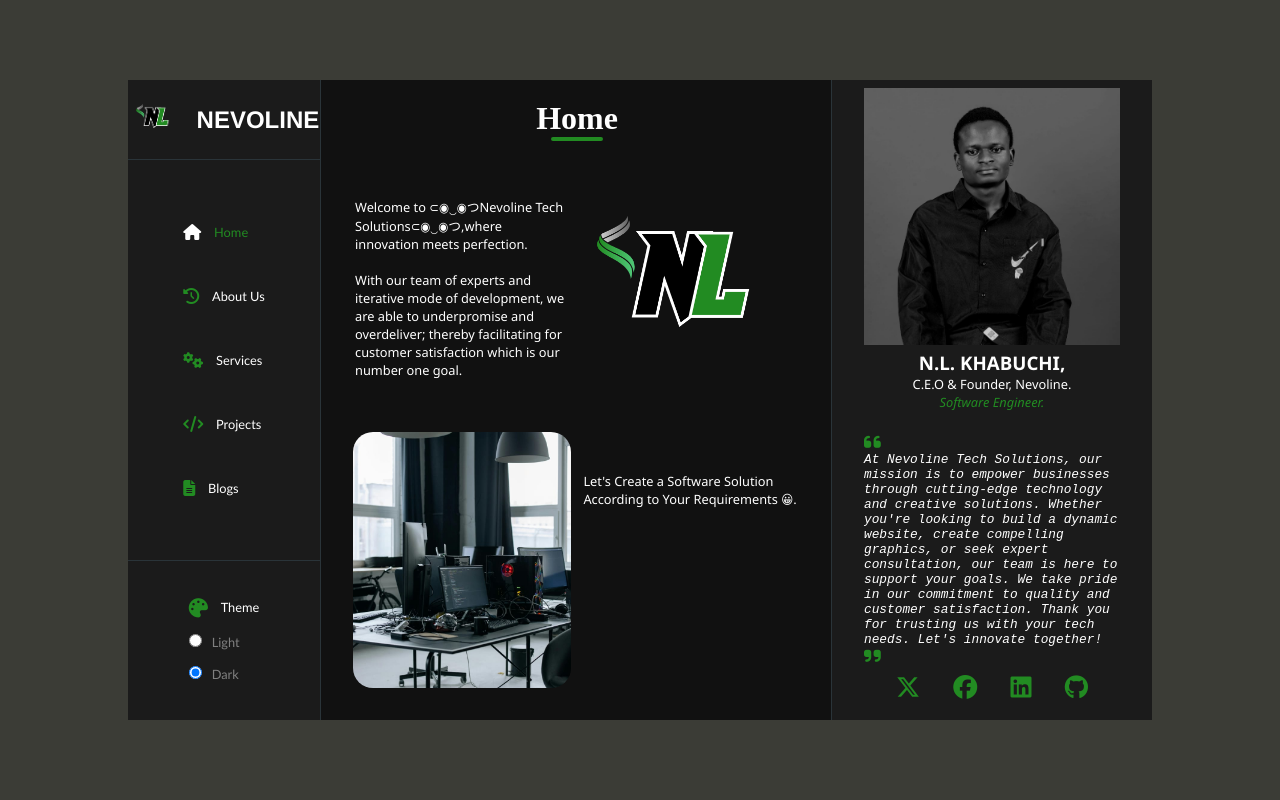
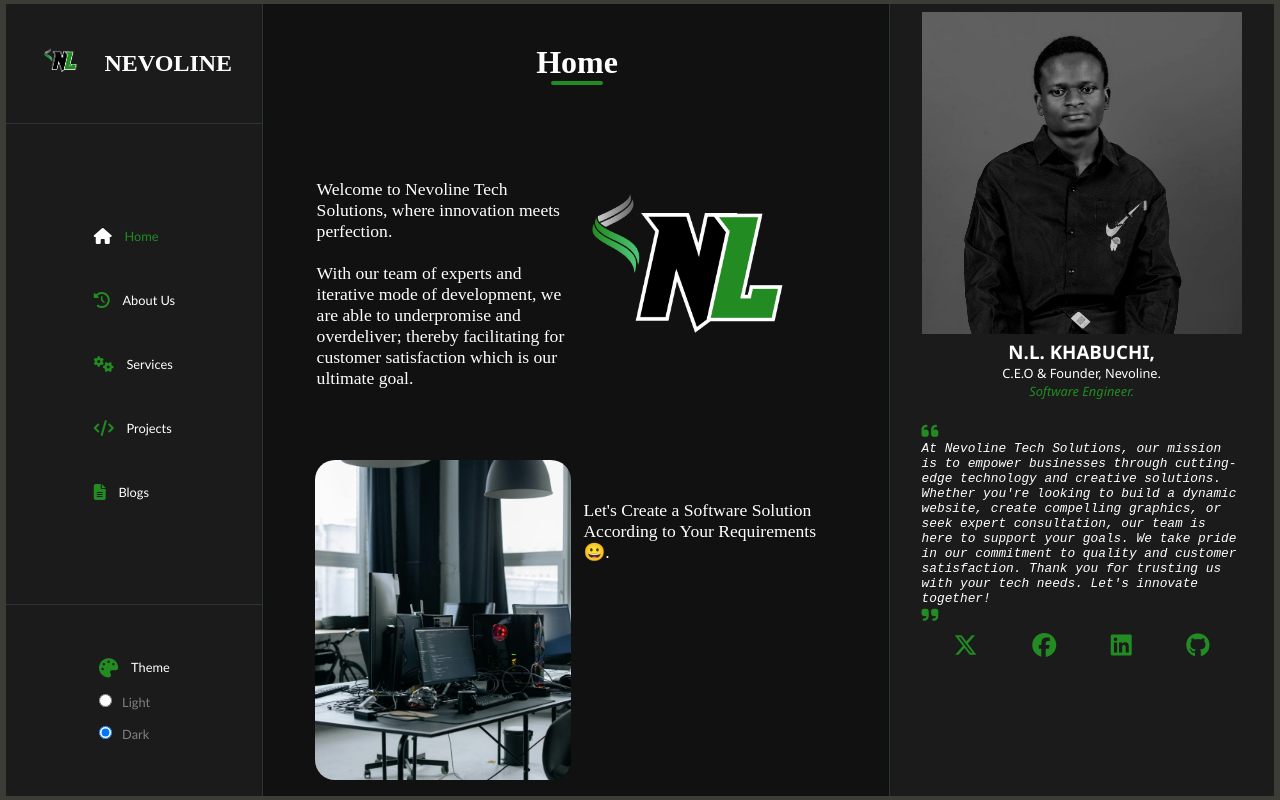
Before and after one commit to NEVILLEKHABUCHI/nevoline-company, a React (Create React App) app: page / in a window 1280 px wide. Built offline with nearby package versions, Linux system fonts and the light colour scheme.

Commit message:
Changing the size of the container

```diff
--- a/src/App.css
+++ b/src/App.css
@@ -1,17 +1,17 @@
 .appContainer{
-width: 80vw;
-height: 80vh;
+width: 99vw;
+height: 99vh;
 display: flex;
 }
 /* Styling the left component */
 .containerLeft {
-width: 15vw;
+width: 20vw;
 height: inherit;
 background-color: #1B1B1B;
 }
 .containerLeftTop{
 width: inherit;
-height: 10vh;
+height: 15vh;
 display: flex;
 justify-content: center;
 align-items: center;
@@ -37,14 +37,14 @@ display: flex;
 justify-content: center;
 align-items: center;
 color: white;
-font-family:'Franklin Gothic Medium', 'Arial Narrow', Arial, sans-serif;
+font-family: 'Times New Roman', Times, serif;
 }
 .containerLeftTop button{
 display: none;
 }
 .containerLeftBody{
 width: inherit;
-height: 50vh;
+height: 60vh;
 display: flex;
 justify-content: center;
 align-items: center;
@@ -79,7 +79,7 @@ color: #228B22;
 }
 .containerLeftBottom{
 width: inherit;
-height: 20vh;
+height: 24vh;
 display: flex;
 justify-content: center;
 align-items: center;
@@ -108,7 +108,7 @@ color: gray;
 
 /* Styling the center component */
 .containerCenter{
-width: 40vw;
+width: 49vw;
 height: inherit;
 background-color: #111111;
 border-left: 1px solid #2A3439;
@@ -117,13 +117,13 @@ border-right: 1px solid #2A3439;
 }
 /* Styling the homeContainer in the containerCenter component */
 .homeContainer {
-width: 40vw;
-height: 80vh;
+width: 49vw;
+height: 99vh;
 color: white;
 }
 .homeContainer .top {
 width: inherit;
-height: 10vh;
+height: 15vh;
 display: flex;
 justify-content: center;
 align-items: center;
@@ -139,9 +139,10 @@ border-radius: 10px;
 }
 .homeContainer .body {
 width: inherit;
-height: 70vh;
+height: 84vh;
 overflow-y: scroll;
 overflow-x: hidden;
+padding-bottom: 2vh;
 }
 .homeContainer .body::-webkit-scrollbar{
   width: 10px;
@@ -163,8 +164,8 @@ display: flex;
 gap: 1vw;
 }
 .homeContainer .body .top div {
-width: 17vw;
-height: 32vh;
+width: 20vw;
+height: 40vh;
 }
 .homeContainer .body .top div:first-of-type{
 height: max-content;
@@ -172,8 +173,9 @@ padding: 2px;
 margin: 1vh 0;
 }
 .homeContainer .body .top div:first-of-type p{
-font-size: 0.8rem;
-font-family: 'Segoe UI', Tahoma, Geneva, Verdana, sans-serif;
+font-size: 1.1rem;
+/* font-family: 'Segoe UI', Tahoma, Geneva, Verdana, sans-serif; */
+font-family: 'Times New Roman', Times, serif;
 }
 .homeContainer .body .top div:nth-of-type(2) img{
 width: inherit;
@@ -191,8 +193,8 @@ padding-top: 1vh;
 margin: 1vh 0;
 }
 .homeContainer .body .content div {
-width: 17vw;
-height: 32vh;
+width: 20vw;
+height: 40vh;
 }
 .homeContainer .body .content div:first-of-type img{
 width: inherit;
@@ -205,14 +207,15 @@ height: max-content;
 margin-top: 5vh;
 }
 .homeContainer .body .content div:nth-of-type(2) p{
-font-size: 0.8rem;
-font-family: 'Segoe UI', Tahoma, Geneva, Verdana, sans-serif;
+font-size: 1.1rem;
+/* font-family: 'Segoe UI', Tahoma, Geneva, Verdana, sans-serif; */
+font-family: 'Times New Roman', Times, serif;
 }
 
 /* Styling the aboutContainer in the containerCenter content */
 .aboutContainer {
-width: 40vw;
-height: 80vh;
+width: 49vw;
+height: 99vh;
 color: white;
 }
 .aboutContainer::-webkit-scrollbar-thumb:hover{
@@ -220,7 +223,7 @@ background-color: #7BAFD4;
 }
 .aboutContainer .top {
 width: inherit;
-height: 10vh;
+height: 15vh;
 display: flex;
 justify-content: center;
 align-items: center;
@@ -236,7 +239,7 @@ border-radius: 10px;
 }
 .aboutContainer .body {
 width: inherit;
-height: 70vh;
+height: 84vh;
 overflow-y: scroll;
 overflow-x: hidden;
 padding: 1vw;
@@ -257,8 +260,9 @@ padding-bottom: 5vh;
   background-color: #7BAFD4;
   }
 .aboutContainer .body p{
-font-size: 0.8rem;
-font-family: 'Segoe UI', Tahoma, Geneva, Verdana, sans-serif;
+font-size: 1.1rem;
+/* font-family: 'Segoe UI', Tahoma, Geneva, Verdana, sans-serif; */
+font-family: 'Times New Roman', Times, serif;
 }
 .aboutContainer .body h3{
 display: flex;
@@ -278,19 +282,20 @@ border-radius: 10px;
 padding-left: 4vw;
 }
 .aboutContainer .body ul li{
-font-size: 0.8rem;
-font-family: 'Segoe UI', Tahoma, Geneva, Verdana, sans-serif;
+font-size: 1.1rem;
+/* font-family: 'Segoe UI', Tahoma, Geneva, Verdana, sans-serif; */
+font-family: 'Times New Roman', Times, serif;
 }
 
 /* Styling the servicesContainer */
 .servicesContainer {
-width: 40vw;
-height: 80vh;
+width: 49vw;
+height: 99vh;
 color: white;
 }
 .servicesContainer .top {
 width: inherit;
-height: 10vh;
+height: 15vh;
 display: flex;
 justify-content: center;
 align-items: center;
@@ -306,7 +311,7 @@ border-radius: 10px;
 }
 .servicesContainer .body {
 width: inherit;
-height: 70vh;
+height: 84vh;
 overflow-y: scroll;
 overflow-x: hidden;
 display: flex;
@@ -329,17 +334,18 @@ padding-bottom: 4vh;
   background-color: #7BAFD4;
   }
 .servicesContainer .body div{
-  width: 30vw;
+  width: 35vw;
   height: max-content;
   margin-top: 2vh;
   border: 1px solid white;
-  font-size: 0.8rem;
-  font-family: 'Segoe UI', Tahoma, Geneva, Verdana, sans-serif;
+  font-size: 1.1rem;
+  /* font-family: 'Segoe UI', Tahoma, Geneva, Verdana, sans-serif; */
+  font-family: 'Times New Roman', Times, serif;
   border-radius: 10px;
   padding: 1vw;
 }
 .servicesContainer .body div img{
-  width: 28vw;
+  width: 32.9vw;
   height: 50vh;
   object-fit: cover;
 }
@@ -351,13 +357,13 @@ padding-bottom: 4vh;
 
 /* Styling the projects container in the containerCenter component */
 .projectsContainer {
-width: 40vw;
-height: 80vh;
+width: 49vw;
+height: 99vh;
 color: white;
 }
 .projectsContainer .top {
 width: inherit;
-height: 10vh;
+height: 15vh;
 display: flex;
 justify-content: center;
 align-items: center;
@@ -373,7 +379,7 @@ border-radius: 10px;
 }
 .projectsContainer .body {
   width: inherit;
-  height: 70vh;
+  height: 84vh;
   overflow-y: scroll;
   overflow-x: hidden;
   display: flex;
@@ -381,7 +387,9 @@ border-radius: 10px;
   /* justify-content: center; */
   align-items: center;
   padding-bottom: 4vh;
-  font-family: 'Segoe UI', Tahoma, Geneva, Verdana, sans-serif;
+  /* font-size: 1.1rem; */
+  /* font-family: 'Segoe UI', Tahoma, Geneva, Verdana, sans-serif; */
+  font-family: 'Times New Roman', Times, serif;
   }
   .projectsContainer .body::-webkit-scrollbar{
     width: 10px;
@@ -400,22 +408,22 @@ border-radius: 10px;
       color: #228B22;
     }
   .projectsContainer .body div{
-      width: 30vw;
+      width: 35vw;
       height: max-content;
       margin-top: 2vh;
       border: 1px solid white;
-      font-size: 0.8rem;
+      font-size: 1.1rem;
       border-radius: 10px;
       padding: 1vw;
   }
     .projectsContainer .body div img{
-      width: 28vw;
+      width: 33vw;
       height: 40vh;
       object-fit: cover;
     }
     .projectsContainer .body div p:nth-of-type(2){
       font-style: italic;
-      font-family: 'Lucida Sans', 'Lucida Sans Regular', 'Lucida Grande', 'Lucida Sans Unicode', Geneva, Verdana, sans-serif;
+      font-family: 'Franklin Gothic Medium', 'Arial Narrow', Arial, sans-serif;
     }
     .projectsContainer .body div p:nth-of-type(2) b{
       color: #228B22;
@@ -433,13 +441,13 @@ border-radius: 10px;
     }
 /* Styling the blogs container in the containerCenter component */
 .blogsContainer {
-width: 40vw;
-height: 80vh;
+width: 49vw;
+height: 99vh;
 color: white;
 }
 .blogsContainer .top {
 width: inherit;
-height: 10vh;
+height: 15vh;
 display: flex;
 justify-content: center;
 align-items: center;
@@ -455,7 +463,7 @@ border-radius: 10px;
 }
 .blogsContainer .body {
   width: inherit;
-  height: 70vh;
+  height: 84vh;
   overflow-y: scroll;
 
   }
@@ -474,7 +482,7 @@ border-radius: 10px;
     }
 /* Styling the right component */
 .containerRight{
-width: 25vw;
+width: 30vw;
 height: inherit;
 background-color: #1B1B1B;
 display: flex;
@@ -498,7 +506,7 @@ overflow-y: scroll;
   background-color: #7BAFD4;
   }
 .containerRight .top {
-  width: 20vw;
+  width: 25vw;
   height: max-content;
   font-family: 'Segoe UI', Tahoma, Geneva, Verdana, sans-serif;
 }
@@ -534,7 +542,7 @@ overflow-y: scroll;
 }
 .containerRight .links{
   margin-top: 1vh;
-  width: 15vw;
+  width: 20vw;
   display: flex;
   justify-content: space-between;
   /* border: 1px solid white; */
@@ -644,8 +652,11 @@ height: max-content;
 padding: 2px;
 }
 .homeContainer .body .top div:first-of-type p{
-font-size: 0.8rem;
-font-family: 'Segoe UI', Tahoma, Geneva, Verdana, sans-serif;
+/* font-size: 0.8rem;
+font-family: 'Segoe UI', Tahoma, Geneva, Verdana, sans-serif; */
+font-size: 1.1rem;
+/* font-family: 'Segoe UI', Tahoma, Geneva, Verdana, sans-serif; */
+font-family: 'Times New Roman', Times, serif;
 }
 .homeContainer .body .content {
 width: inherit;
@@ -690,6 +701,9 @@ border-radius: 10px;
   height: 80vh;
   color: white;
 }
+.servicesContainer .top div p span {
+  width: 15vw;
+}
 .servicesContainer .body {
   width: inherit;
   height: 65vh;
@@ -708,6 +722,9 @@ border-radius: 10px;
   width: 99vw;
   height: 80vh;
   color: white;
+}
+.projectsContainer .top div p span {
+  width: 15vw;
 }
 .projectsContainer .body {
   width: inherit;
--- a/src/App.js
+++ b/src/App.js
@@ -79,7 +79,7 @@ function ContainerLeftBottom({showDetails,onThemeChange,theme}){
   return(
     <div className={`containerLeftBottom ${showDetails ? 'show' : ''} ${theme}`}>
       <div>
-      <p><i class="fa solid fa-palette" id='icon'></i><span>Theme</span></p>
+      <p><i className="fa solid fa-palette" id='icon'></i><span>Theme</span></p>
 
       <section>
         <input type='radio' value='light' id='light' name='theme' onChange={onThemeChange} />
@@ -112,9 +112,9 @@ function ContainerCenter({theme,currentPage}){
           <div className='body'>
             <div className='top'>
               <div>
-                <p>Welcome to ⊂◉‿◉つNevoline Tech Solutions⊂◉‿◉つ,where innovation meets perfection.<br></br><br></br>
+                <p>Welcome to Nevoline Tech Solutions, where innovation meets perfection.<br></br><br></br>
                   With our team of experts and iterative mode of development, we are able to underpromise and overdeliver; thereby facilitating for customer
-                  satisfaction which is our number one goal.
+                  satisfaction which is our ultimate goal.
                 </p>
               </div>
               <div>
@@ -192,7 +192,7 @@ function ContainerCenter({theme,currentPage}){
               <div className='top'>
                 <div>
                   <h1>Services</h1>
-                  <p><span></span></p>
+                  <p id><span></span></p>
                 </div>
               </div>
               <div className='body'>
--- a/src/index.css
+++ b/src/index.css
@@ -1,7 +1,7 @@
 *{
   margin: 0;
   padding: 0;
-  /* border: 1px solid; */
+  /* border: 1px solid white; */
   box-sizing: border-box;
 }
 body{
```
